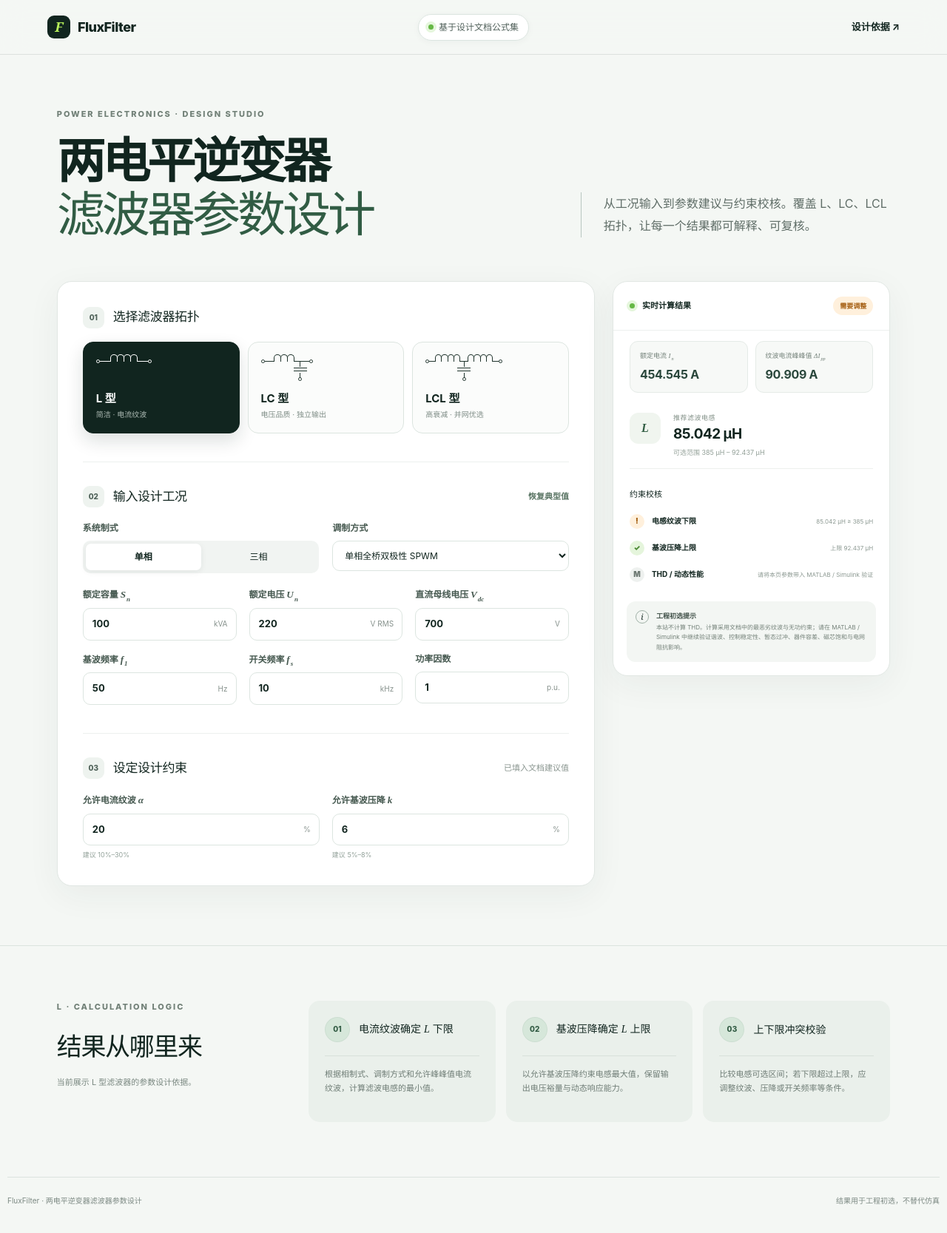
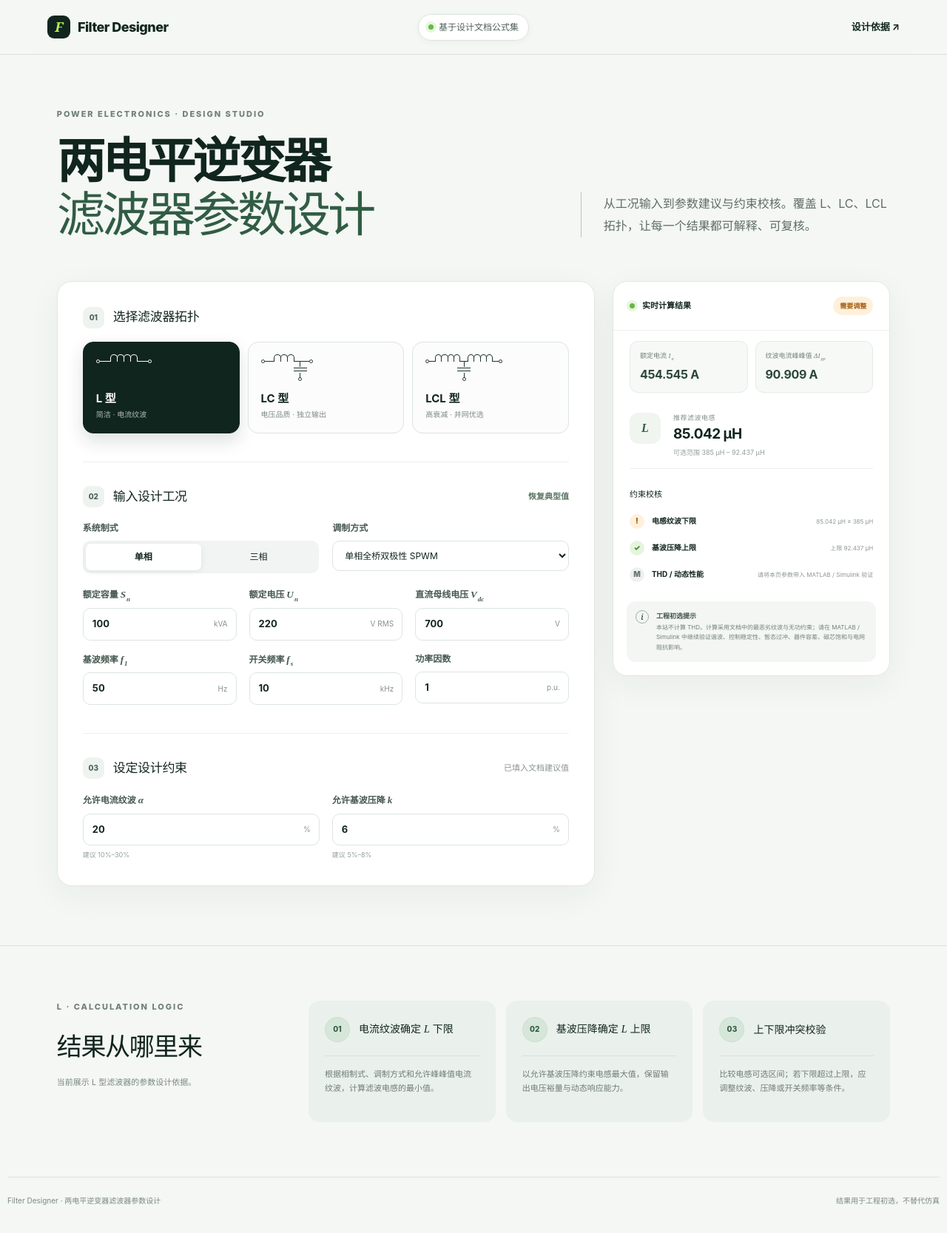
Before and after one commit to tenlancion/inverter-filter-designer, a Next.js app: page / in a window 1280 px wide. Shown: the whole page at 74% size. Built offline with nearby package versions, Linux system fonts and the light colour scheme.

Commit message:
Update page.tsx

```diff
--- a/app/page.tsx
+++ b/app/page.tsx
@@ -148,20 +148,21 @@ export default function Home() {
     : topology === "LC"
       ? [
           { title: <>纹波确定 <i className="math">L<sub>f</sub></i> 下限</>, copy: "先由开关电流纹波要求得到滤波电感下限，形成电感初选范围。" },
-          { title: <>无功上限与 <i className="math">LC</i> 谐振配置</>, copy: "由基波无功限制电容上限，并联合电感配置 LC 谐振频率，使其避开基波与开关频率。" },
-          { title: "压降与电压质量校核", copy: "检查电感基波压降；电压 THD 与动态性能需将初选参数带入 MATLAB / Simulink 验证。" },
+          { title: <>无功确定 <i className="math">C<sub>f</sub></i> 上限</>, copy: "由基波无功功率占比限制滤波电容上限，避免电容电流及系统无功需求过大。" },
+          { title: "综合性能校核", copy: "联合校核 LC 谐振频率窗口与电感基波压降；电压 THD 和动态性能需将初选参数带入 MATLAB / Simulink 验证。" },
         ]
       : [
           { title: <>纹波确定 <i className="math">L<sub>i</sub></i> 下限</>, copy: "依据逆变器侧允许电流纹波计算逆变器侧电感的最小值，确定主要滤波电感。" },
           { title: <>无功确定 <i className="math">C<sub>f</sub></i> 上限</>, copy: "用基波无功占比限制滤波电容，避免电容电流和无功需求过大。" },
           { title: <>衰减目标确定 <i className="math">L<sub>g</sub></i></>, copy: "根据开关频率纹波衰减比例配置网侧电感，并进一步给出阻尼参数。" },
-          { title: "综合性能校核", copy: "联合检查谐振频率、总电感基波压降；电压与电流 THD 留给 MATLAB / Simulink 验证。" },
+          { title: <>阻尼系数确定 <i className="math">R<sub>d</sub></i></>, copy: "依据谐振频率与阻尼系数计算阻尼电阻，用于抑制 LCL 滤波器的谐振峰。" },
+          { title: "综合性能校核", copy: "联合检查谐振频率窗口与总电感基波压降；电压、电流 THD 和动态性能留给 MATLAB / Simulink 验证。" },
         ];
 
   return (
     <main>
       <header className="topbar">
-        <a className="brand" href="#top" aria-label="FluxFilter 首页"><span className="brand-mark">F</span><span>FluxFilter</span></a>
+        <a className="brand" href="#top" aria-label="Filter Designer 首页"><span className="brand-mark">F</span><span>Filter Designer</span></a>
         <div className="source-pill"><span /> 基于设计文档公式集</div>
         <a className="ghost-link" href="#method">设计依据 ↗</a>
       </header>
@@ -234,11 +235,11 @@ export default function Home() {
 
       <section id="method" className="method">
         <div><p className="eyebrow">{topology} · CALCULATION LOGIC</p><h2>结果从哪里来</h2><p className="method-lead">当前展示 {topology} 型滤波器的参数设计依据。</p></div>
-        <div className={`method-grid ${methodSteps.length === 3 ? "three" : "four"}`}>
+        <div className={`method-grid ${methodSteps.length === 3 ? "three" : methodSteps.length === 5 ? "five" : "four"}`}>
           {methodSteps.map((item, index) => <article key={index}><div className="method-card-head"><span className="method-index">{String(index + 1).padStart(2, "0")}</span><h3>{item.title}</h3></div><p>{item.copy}</p></article>)}
         </div>
       </section>
-      <footer><span>FluxFilter · 两电平逆变器滤波器参数设计</span><span>结果用于工程初选，不替代仿真</span></footer>
+      <footer><span>Filter Designer · 两电平逆变器滤波器参数设计</span><span>结果用于工程初选，不替代仿真</span></footer>
     </main>
   );
 }
```
